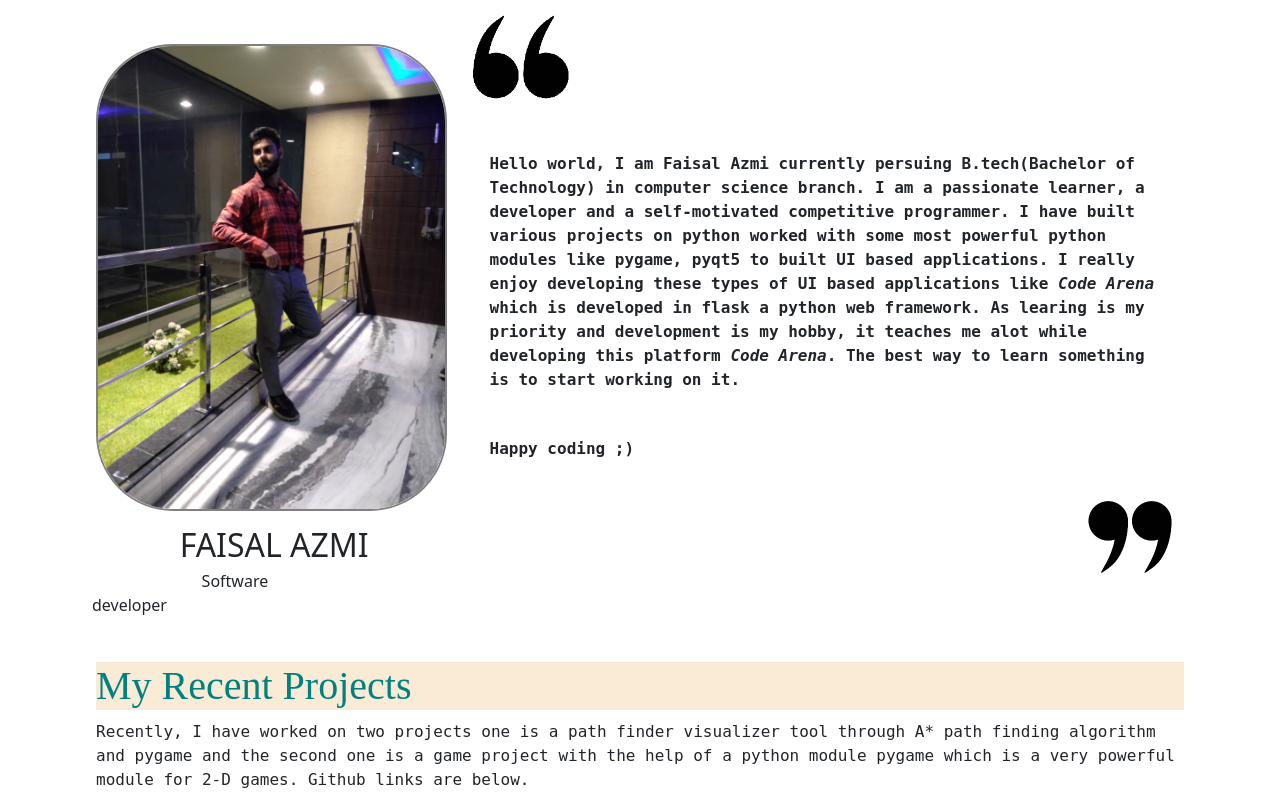
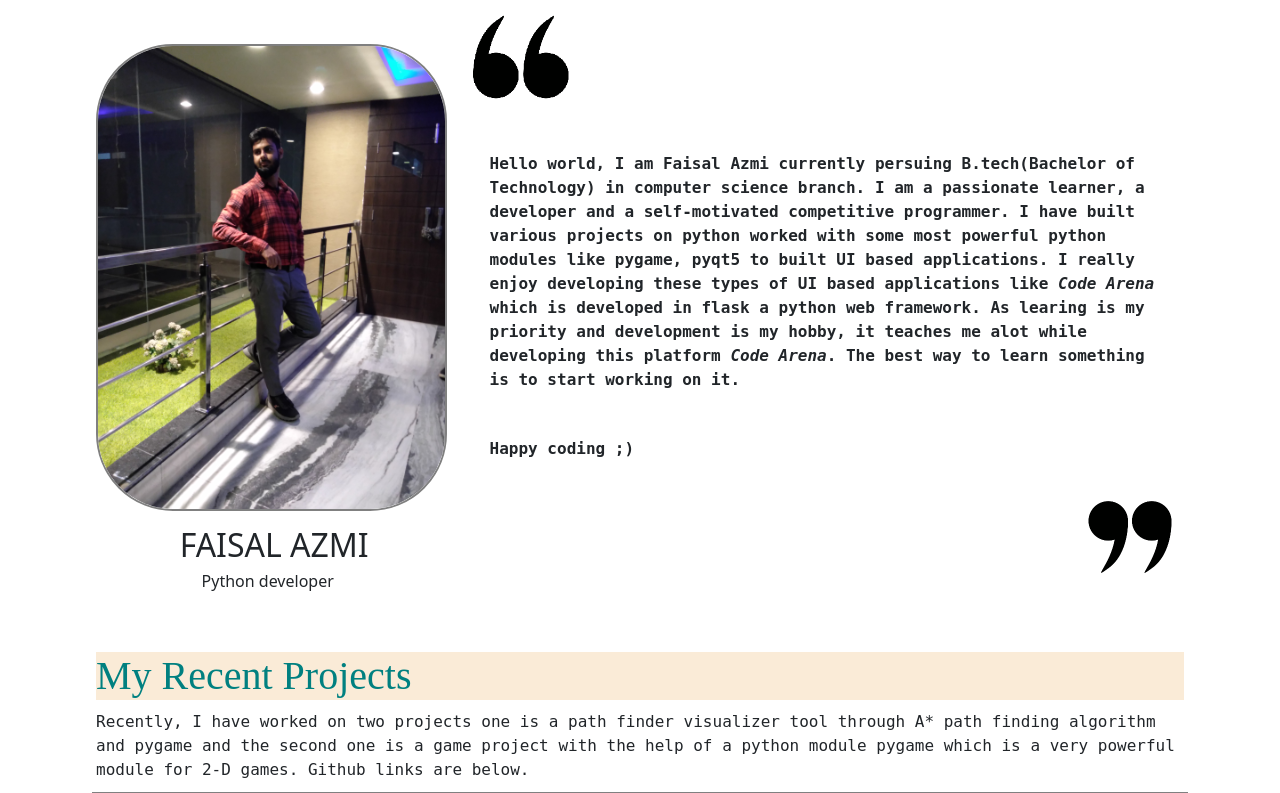
Before and after one commit to faisal1025/Code-Arena-online-ide, a Flask app: page /aboutme in a window 1280 px wide. Shown: the part 543-1336 px from the top of the page. Run offline with Flask 2, Linux system fonts and the light colour scheme.

Commit message:
my pic caption updated

```diff
--- a/templates/about_me.html
+++ b/templates/about_me.html
@@ -49,7 +49,7 @@
             <br/>
             <span class="name" >FAISAL AZMI</span>
             <br/>
-            <span class="post" >Software developer</span>
+            <span class="post" >Python developer</span>
 
         </section>
     </section>
```
